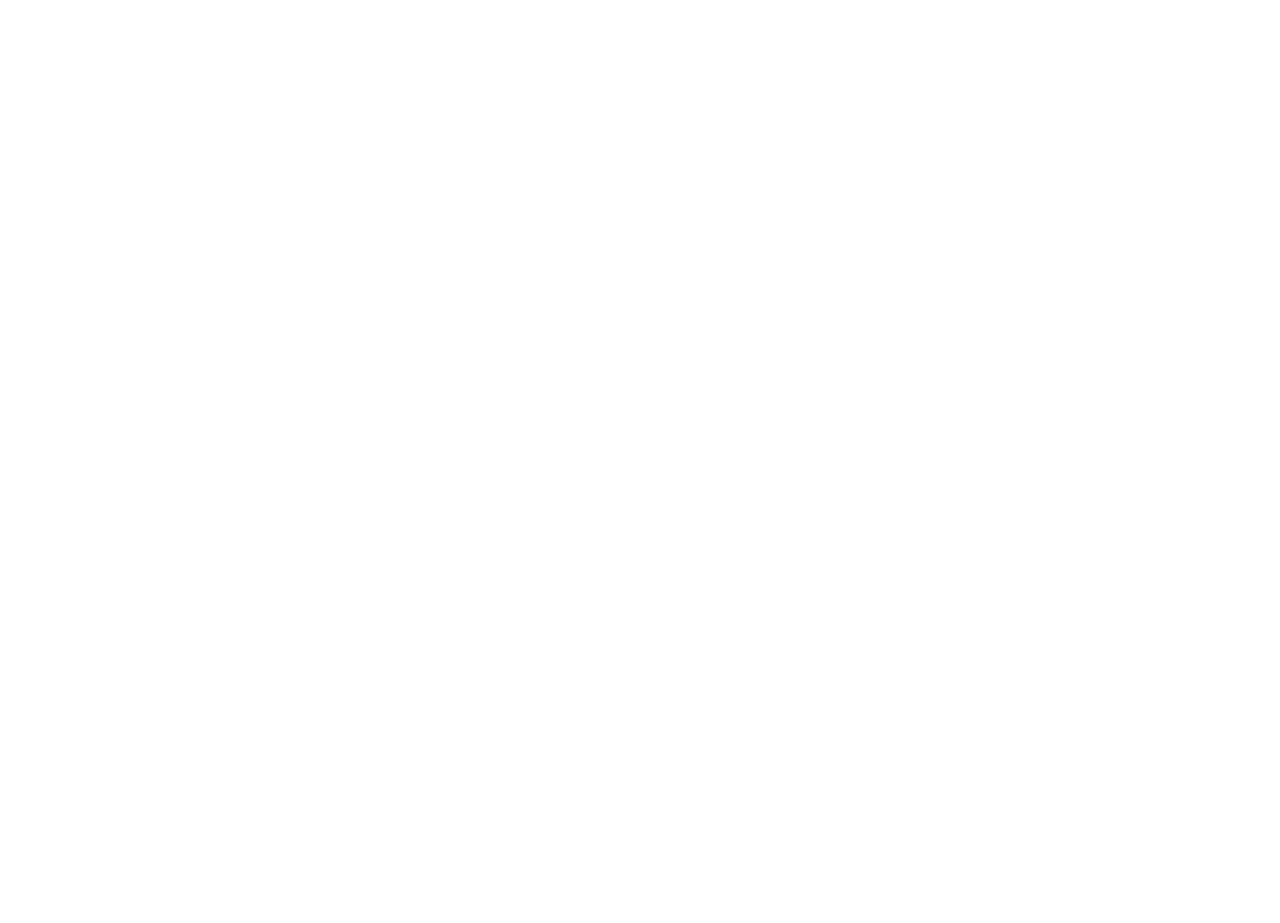
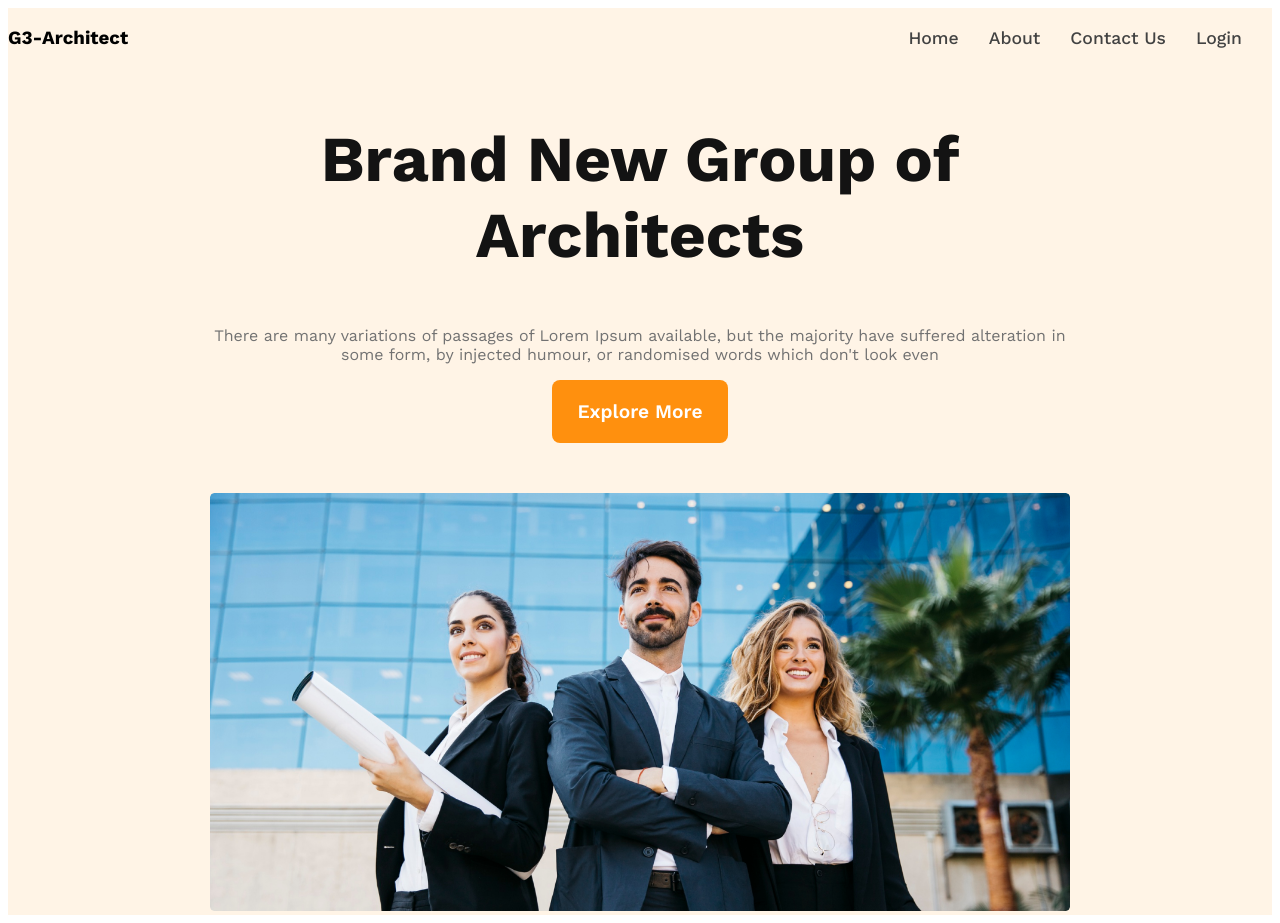
Before and after one commit to minjamin-ahmmed/responsive-architect-website, a plain HTML site: page index.html in a window 1280 px wide. Before the commit the page ends 800 px from the top, so only its background shows below. Drawn offline with nearby package versions, Linux system fonts and the light colour scheme.

Commit message:
banner section added

```diff
--- a/index.html
+++ b/index.html
@@ -8,8 +8,30 @@
     <link rel="stylesheet" href="styles/architect.css">
 </head>
 
-<body>
+<body class="work-sans">
+    <section class="banner-container">
+        <nav class="navbar display-flex">
+            <h3 class="brand-heading">G3-Architect</h3>
+            <ul class="nav-links display-flex">
+                <li class="nav-item"><a href="" class="nav-link">Home</a></li>
+                <li class="nav-item"><a href="" class="nav-link">About</a></li>
+                <li class="nav-item"><a href="" class="nav-link">Contact Us</a></li>
+                <li class="nav-item"><a href="" class="nav-link">Login</a></li>
+            </ul>
+        </nav>
 
+        <div class="banner-text-container">
+            <h1 class="banner-heading">Brand New Group of Architects</h1>
+            <p class="banner-description">There are many variations of passages of Lorem Ipsum available, but the
+                majority have suffered alteration in some form, by injected humour, or randomised words which don't look
+                even</p>
+            <button class="btn-primary">Explore More</button>
+        </div>
+        <div class="banner-image-container">
+            <img class="banner-image" src="images/banner.png" alt="">
+        </div>
+
+    </section>
 </body>
 
 </html>
--- a/styles/architect.css
+++ b/styles/architect.css
@@ -0,0 +1,84 @@
+@import url('https://fonts.googleapis.com/css2?family=Work+Sans:ital,wght@0,100..900;1,100..900&display=swap');
+
+/* fonts */
+.work-sans{
+    font-family: "Work Sans", sans-serif;
+}
+
+.banner-container{
+    max-width:1920px;
+    background: rgba(255, 144, 14, 0.1);
+    margin: 0 auto;
+}
+
+.display-flex{
+    display: flex;
+}
+
+.navbar{
+    justify-content: space-between;
+    align-items: center;
+}
+
+.nav-links{
+    list-style: none;
+}
+
+.nav-link{
+    text-decoration: none;
+    margin-right: 30px;
+    color: rgb(66, 66, 66);
+    font-family: Work Sans;
+    font-size: 1.1rem;
+    font-weight: 500;
+}
+
+.banner-text-container{
+    max-width: 862px;
+    margin: 0 auto;
+    text-align: center;
+    margin-bottom: 50px;
+}
+
+.banner-heading{
+    color: rgb(19, 19, 19);
+    font-family: Work Sans;
+    font-size: 4rem;
+    font-weight: 700;
+}
+
+.banner-description{
+    color: rgb(114, 114, 114);
+    font-family: Work Sans;
+    font-size: 1rem;
+    font-weight: 400;
+}
+
+.btn-primary{
+    border-radius: 8px;
+    background: rgb(255, 144, 14);
+    color: rgb(255, 255, 255);
+    font-family: Work Sans;
+    font-size: 1.2rem;
+    font-weight: 600;
+    padding: 20px 25px;
+    border: none;
+
+}
+
+.banner-image-container{
+    max-width: 860px;
+    margin: 0 auto;
+}
+
+.banner-image{
+    width: 100%;
+}
+
+@media screen and (max-width:576px) {
+    .nav-links,
+    .navbar {
+        flex-direction: column;
+
+    }
+}
```
